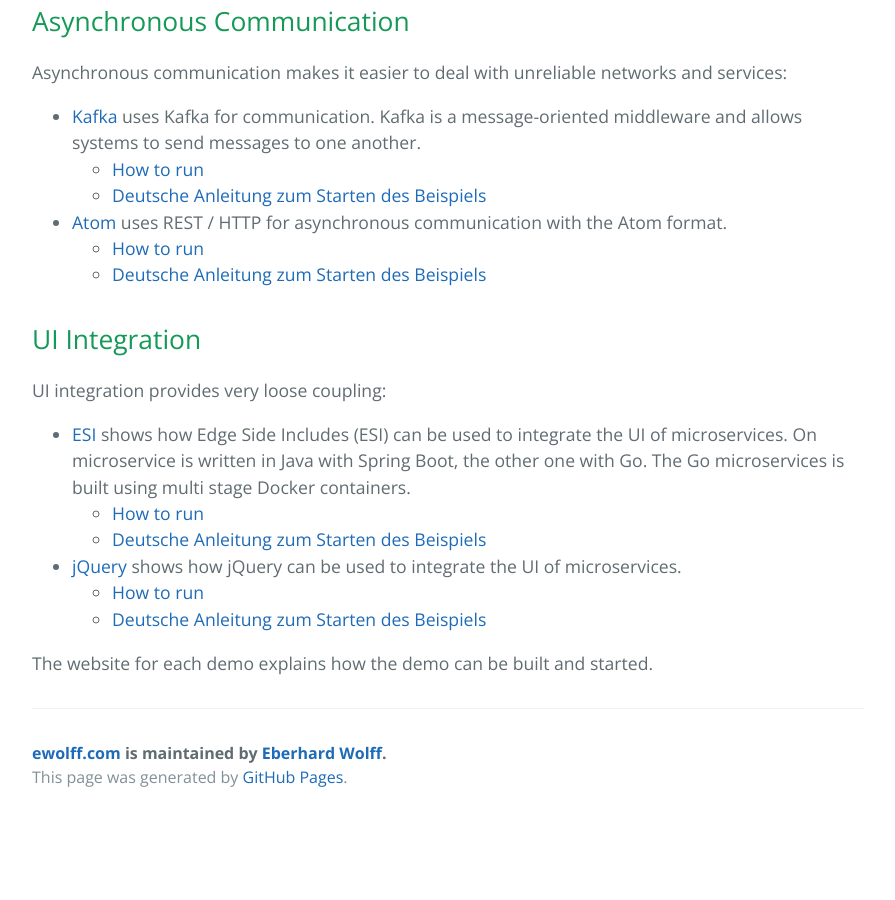
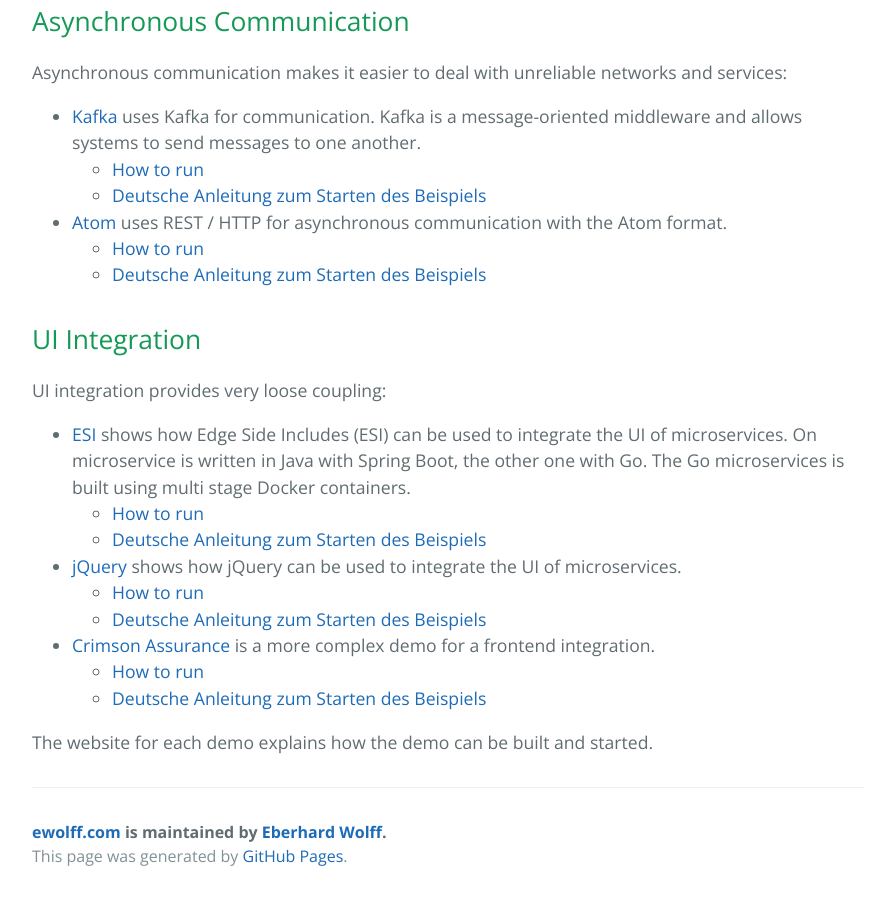
Before and after one commit to ewolff/ewolff.com, a Jekyll site: the page built from microservices-demos.md, in a window 1280 px wide and 900 px high, scrolled down 1119 px. Shown: the whole window, without its empty margins (192-1087 px from the left). Built offline with Jekyll 4.4.1, drawn with Linux system fonts in a browser that asks for light colours; our own code applies the rules of GitHub Pages for plain Markdown files; before the commit the page ends 1940 px from its top, so only the background shows below that.

Commit message:
Crimson Assurance demo added.

```diff
--- a/microservices-demos.md
+++ b/microservices-demos.md
@@ -77,5 +77,11 @@
   - [How to run](https://github.com/ewolff/SCS-jQuery/blob/master/HOW-TO-RUN.md)
   - [Deutsche Anleitung zum Starten des Beispiels](https://github.com/ewolff/SCS-jQuery/blob/master/WIE-LAUFEN.md)
 
+* [Crimson Assurance](https://github.com/ewolff/crimson-insurance-demo)
+  is a more complex demo for a frontend integration.
+  - [How to run](https://github.com/ewolff/crimson-insurance-demo/blob/master/HOW-TO-RUN.md)
+  - [Deutsche Anleitung zum Starten des Beispiels](https://github.com/ewolff/crimson-insurance-demo/blob/master/WIE-LAUFEN.md)
+
+
 The website for each demo explains how the demo can be built and
 started.
```
